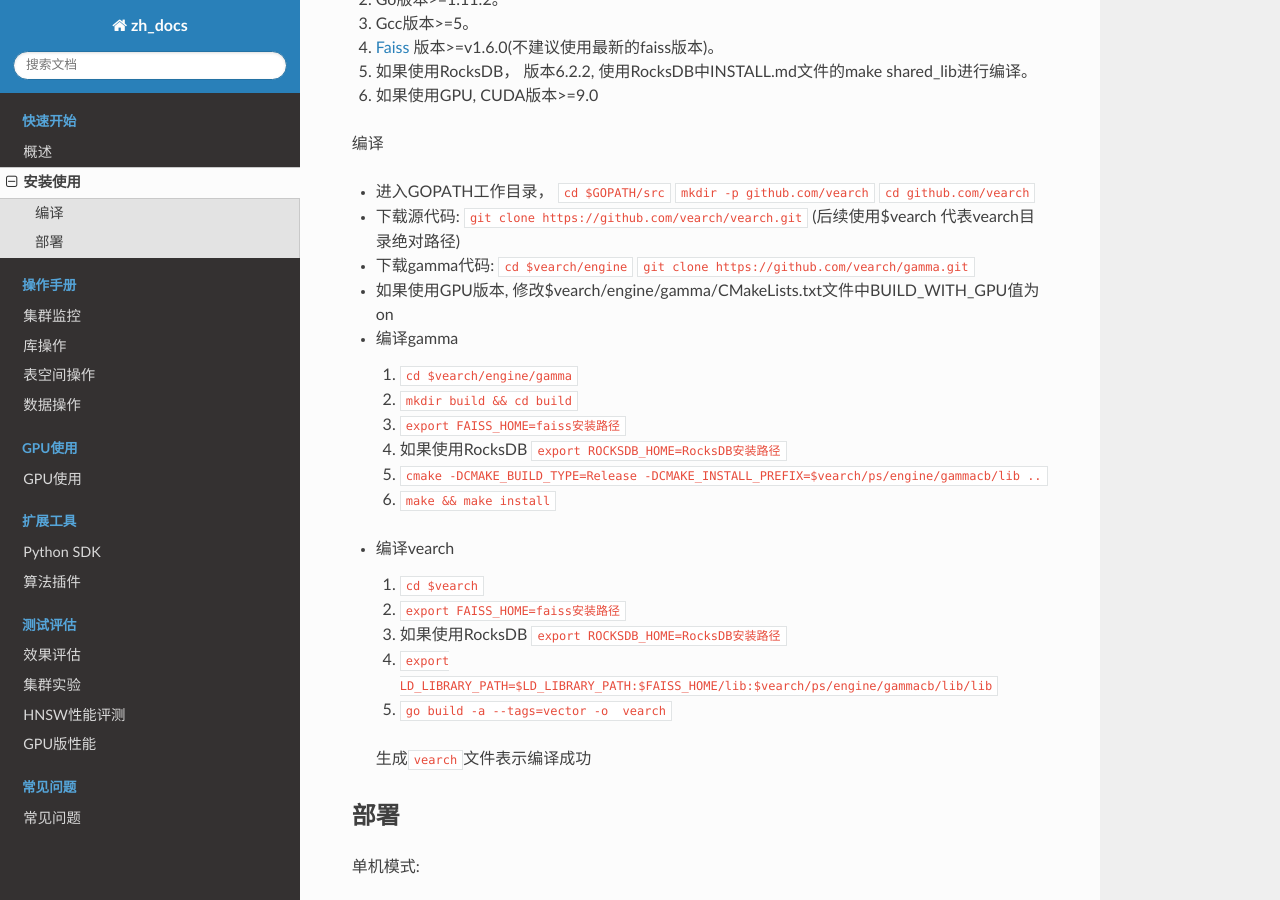
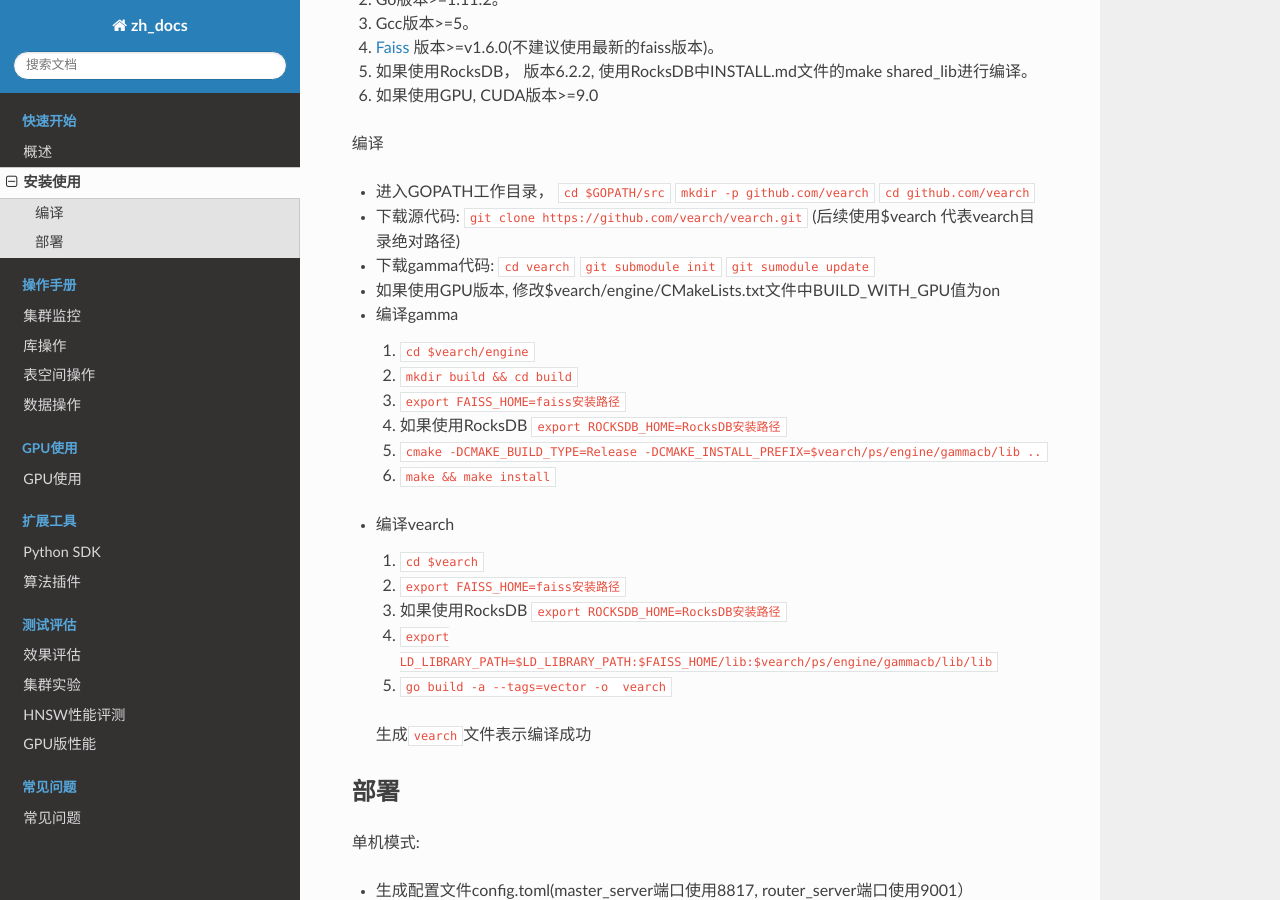
Before and after one commit to vearch/zh_docs, a Sphinx documentation site: the page built from docs/source/quick-start-guide.rst, in a window 1280 px wide and 900 px high, scrolled down 311 px. Built offline with Sphinx 7.4.7 and the Read the Docs theme 2.0.0, drawn with Linux system fonts in a browser that asks for light colours; pages that are not in the unit, such as notebooks, are missing from menus.

Commit message:
change compile

```diff
--- a/docs/source/quick-start-guide.rst
+++ b/docs/source/quick-start-guide.rst
@@ -21,13 +21,13 @@
 -  下载源代码: ``git clone https://github.com/vearch/vearch.git`` (后续使用$vearch
    代表vearch目录绝对路径)
 
--  下载gamma代码: ``cd $vearch/engine`` ``git clone https://github.com/vearch/gamma.git``
+-  下载gamma代码: ``cd vearch`` ``git submodule init``  ``git sumodule update``
 
--  如果使用GPU版本, 修改$vearch/engine/gamma/CMakeLists.txt文件中BUILD_WITH_GPU值为on
+-  如果使用GPU版本, 修改$vearch/engine/CMakeLists.txt文件中BUILD_WITH_GPU值为on
 
 -  编译gamma
 
-   1. ``cd $vearch/engine/gamma``
+   1. ``cd $vearch/engine``
    2. ``mkdir build && cd build``
    3. ``export FAISS_HOME=faiss安装路径``
    4. 如果使用RocksDB ``export ROCKSDB_HOME=RocksDB安装路径``
```
